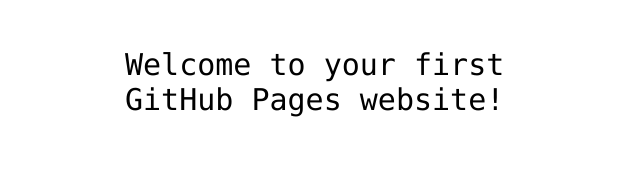
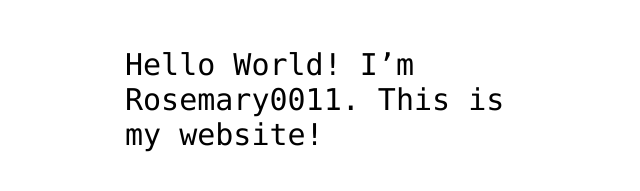
Before and after one commit to rosemary0011/hello-world, a plain HTML site: page index.html in a window 1280 px wide. Shown: the part 341-532 px from the top of the page, without its empty margins (315-955 px from the left). Drawn offline with Linux system fonts and the light colour scheme.

Commit message:
Add username

```diff
--- a/index.html
+++ b/index.html
@@ -12,7 +12,7 @@
 <img src="https://octodex.github.com/images/daftpunktocat-thomas.gif" id="octocat" alt="octocat-gif" />
 
 <!-- Change this code here by copy and pasting your template on line 15 -->
-<p>Welcome to your first GitHub Pages website!</p>
+<p>Hello World! I’m Rosemary0011. This is my website!</p>
 
 </body>
 </html>
```
